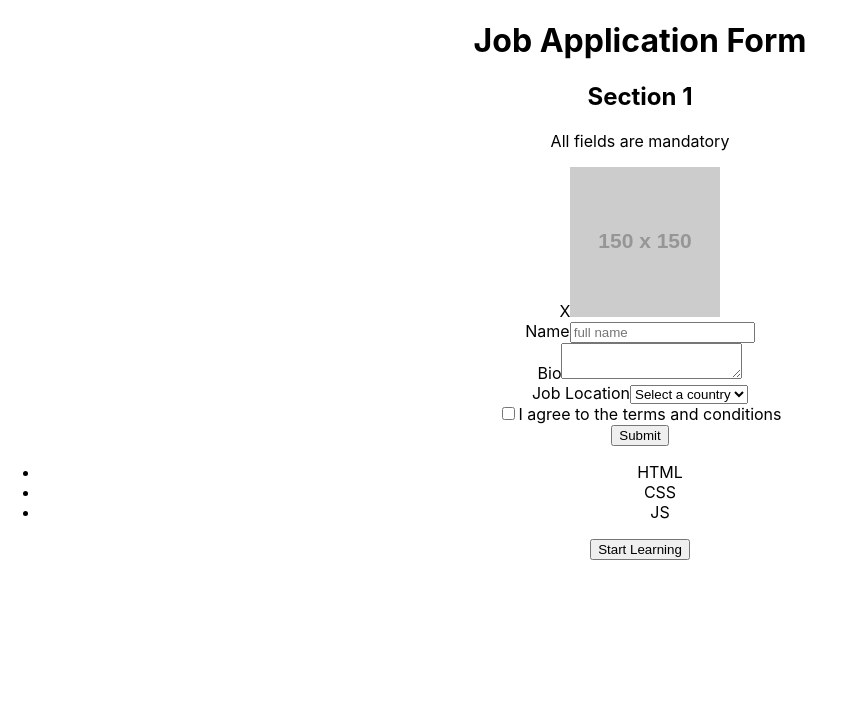
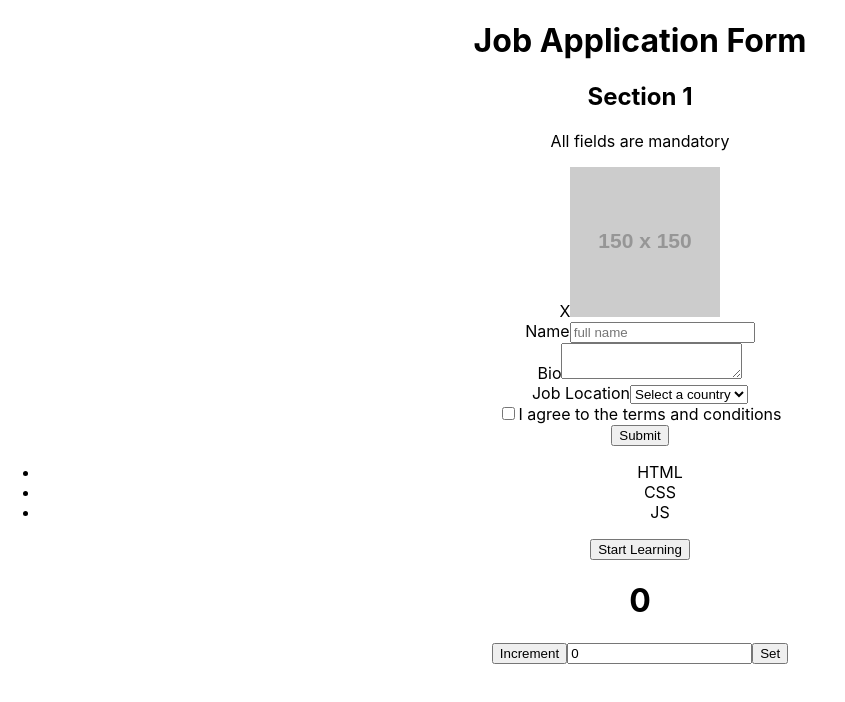
Before and after one commit to numoonchld/react-testing, a React (Create React App) app: page / in a window 1280 px wide. Shown: the top 702 px of the page, without its empty margins (0-845 px from the left). Built offline with nearby package versions, Linux system fonts and the light colour scheme.

Commit message:
keyboard user events

```diff
--- a/src/App.tsx
+++ b/src/App.tsx
@@ -2,12 +2,14 @@
 import './App.css';
 import Application from './component/application/Application';
 import Skills from './component/skills/Skills';
+import Counter from './component/counter/Counter';
 
 function App() {
   return (
     <div className="App">
       <Application />
       <Skills skills={['HTML', 'CSS', 'JS']} />
+      <Counter />
     </div>
   );
 }
--- /dev/null
+++ b/src/component/counter/Counter.tsx
@@ -0,0 +1,16 @@
+import React, { useState } from 'react'
+
+const Counter = () => {
+    const [count, setCount] = useState(0)
+    const [amount, setAmount] = useState(0)
+    return (
+        <div>
+            <h1>{count}</h1>
+            <button onClick={() => setCount(count + 1)}>Increment</button>
+            <input type='number' name='amount' value={amount} onChange={(e) => setAmount(parseInt(e.target.value))} />
+            <button onClick={() => setCount(amount)}>Set</button>
+        </div>
+    )
+}
+
+export default Counter
```
Also changed, not shown: 1 other file (tests, documents, lock files or other folders).
